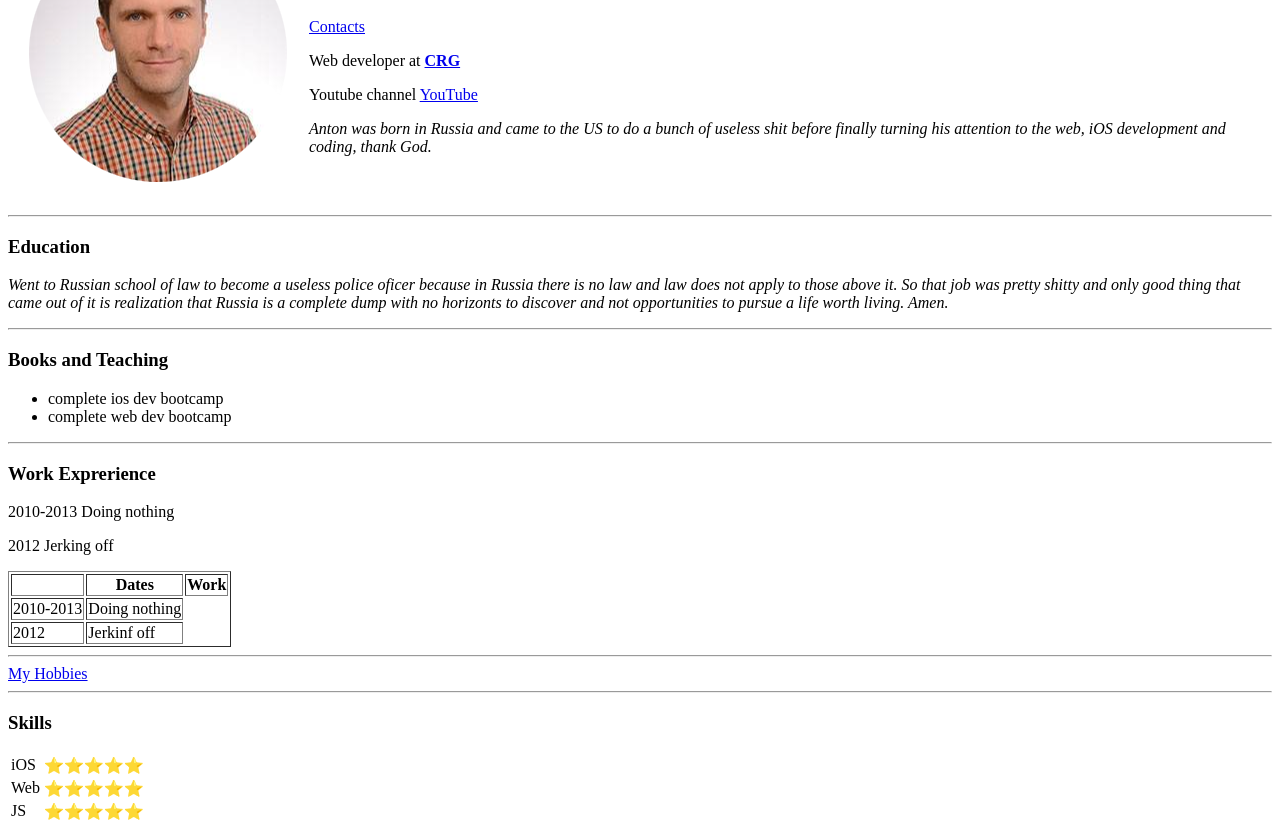
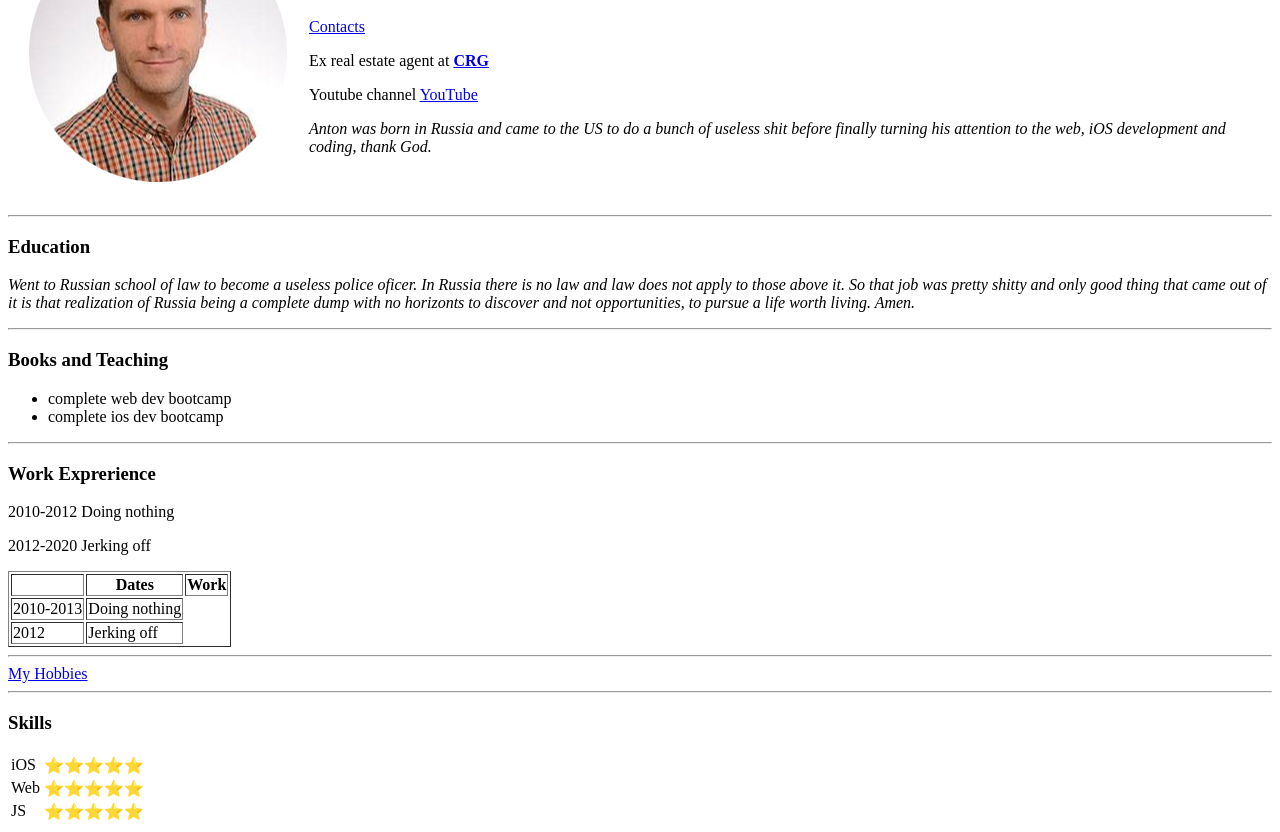
Before and after one commit to varysome/cv, a plain HTML site: page index.html in a window 1280 px wide. Shown: the part 105-937 px from the top of the page. Drawn offline with Linux system fonts and the light colour scheme.

Commit message:
Update index.html

```diff
--- a/index.html
+++ b/index.html
@@ -10,7 +10,7 @@
       <td><img src="circle.png" alt="Anton profile picture"></td>
       <td><h1>Anton Mikhaylov</h1>
         <p><a href="contacts.html">Contacts</a></p>
-        <p>Web developer at <strong><a href="https://cambridgerealty.com/index.php/123-meet-anton-mikhaylov">CRG</a></strong></p>
+        <p>Ex real estate agent at <strong><a href="https://cambridgerealty.com/index.php/123-meet-anton-mikhaylov">CRG</a></strong></p>
         <p>Youtube channel <a href="https://www.youtube.com/channel/UCgClTCsSupnhfrWYng6Fn_A">YouTube</a></a></p>
         <p><em>Anton was born in Russia and came to the US to do a bunch
           of useless shit before finally turning his attention to the web,
@@ -23,22 +23,22 @@
   <hr>
 
   <h3>Education</h3>
-  <p><em>Went to Russian school of law to become a useless police oficer
-    because in Russia there is no law and law does not apply to those
+  <p><em>Went to Russian school of law to become a useless police oficer.
+    In Russia there is no law and law does not apply to those
     above it. So that job was pretty shitty and only good thing that came out of it
-    is realization that Russia is a complete dump with no horizonts to
-    discover and not opportunities to pursue a life worth living. Amen.</em>
+    is that realization of Russia being a complete dump with no horizonts to
+    discover and not opportunities, to pursue a life worth living. Amen.</em>
   </p>
   <hr>
   <h3>Books and Teaching</h3>
   <ul>
+    <li>complete web dev bootcamp</li>
     <li>complete ios dev bootcamp</li>
-    <li>complete web dev bootcamp</li>
   </ul>
   <hr>
   <h3>Work Exprerience</h3>
-  <p>2010-2013 Doing nothing</p>
-  <p>2012 Jerking off</p>
+  <p>2010-2012 Doing nothing</p>
+  <p>2012-2020 Jerking off</p>
   <table border="1 ">
     <th>
       <th>Dates</th>
@@ -51,7 +51,7 @@
       </tr>
       <tr>
         <td>2012</td>
-        <td>Jerkinf off</td>
+        <td>Jerking off</td>
       </tr>
     </tbody>
     <tfoot></tfoot>
```
